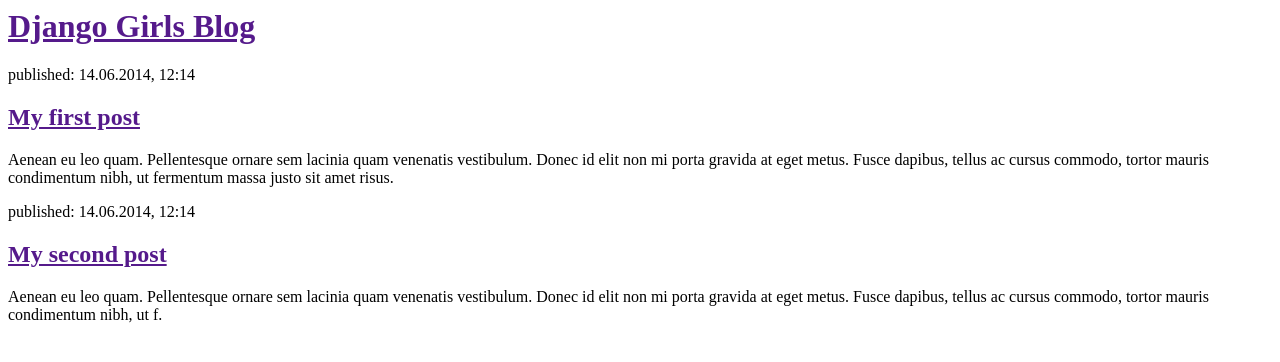
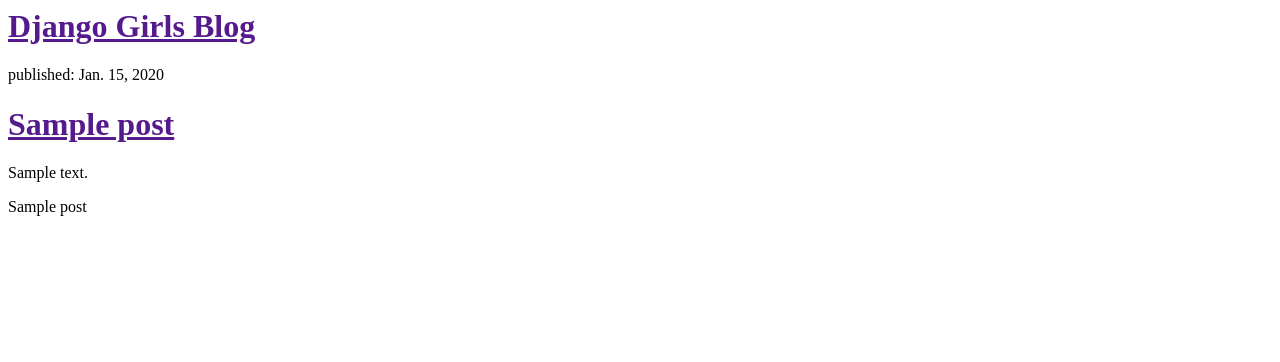
Before and after one commit to wjdewhurst/my-first-blog, a Django app: template blog/templates/blog/post_list.html in a window 1280 px wide. Shown: the top 362 px of the page. Run offline with Django 3.2, Linux system fonts and the light colour scheme; the template is opened without the code that fills it: values that come from a table or form of the project are taken from there, others are empty; tables that the repository leaves empty hold one stand-in row (values such as "Sample post").

Commit message:
Modified templates to display posts from database.

```diff
--- a/blog/templates/blog/post_list.html
+++ b/blog/templates/blog/post_list.html
@@ -8,15 +8,14 @@
         </div>
 
         <div>
-            <p>published: 14.06.2014, 12:14</p>
-            <h2><a href="">My first post</a></h2>
-            <p>Aenean eu leo quam. Pellentesque ornare sem lacinia quam venenatis vestibulum. Donec id elit non mi porta gravida at eget metus. Fusce dapibus, tellus ac cursus commodo, tortor mauris condimentum nibh, ut fermentum massa justo sit amet risus.</p>
-        </div>
-
-        <div>
-            <p>published: 14.06.2014, 12:14</p>
-            <h2><a href="">My second post</a></h2>
-            <p>Aenean eu leo quam. Pellentesque ornare sem lacinia quam venenatis vestibulum. Donec id elit non mi porta gravida at eget metus. Fusce dapibus, tellus ac cursus commodo, tortor mauris condimentum nibh, ut f.</p>
+            {% for post in posts %}
+                <div>
+                    <p>published: {{ post.published_date }}</p>
+                    <h1><a href="">{{ post.title }}</a></h1>
+                    <p>{{ post.text|linebreaks }}</p>
+                </div>
+                {{ post }}
+            {% endfor %}
         </div>
     </body>
 </html>
--- a/blog/views.py
+++ b/blog/views.py
@@ -1,6 +1,10 @@
 from django.shortcuts import render
+from django.utils import timezone
+# Dot before 'models' means current directory/application
+from .models import Post
 
 
 # Function called 'post_list', takes request, returns function 'render' to render template.
 def post_list(request):
-    return render(request, 'blog/post_list.html', {})
+    posts = Post.objects.filter(published_date__lte=timezone.now()).order_by("published_date")
+    return render(request, 'blog/post_list.html', {"posts": posts})
```
